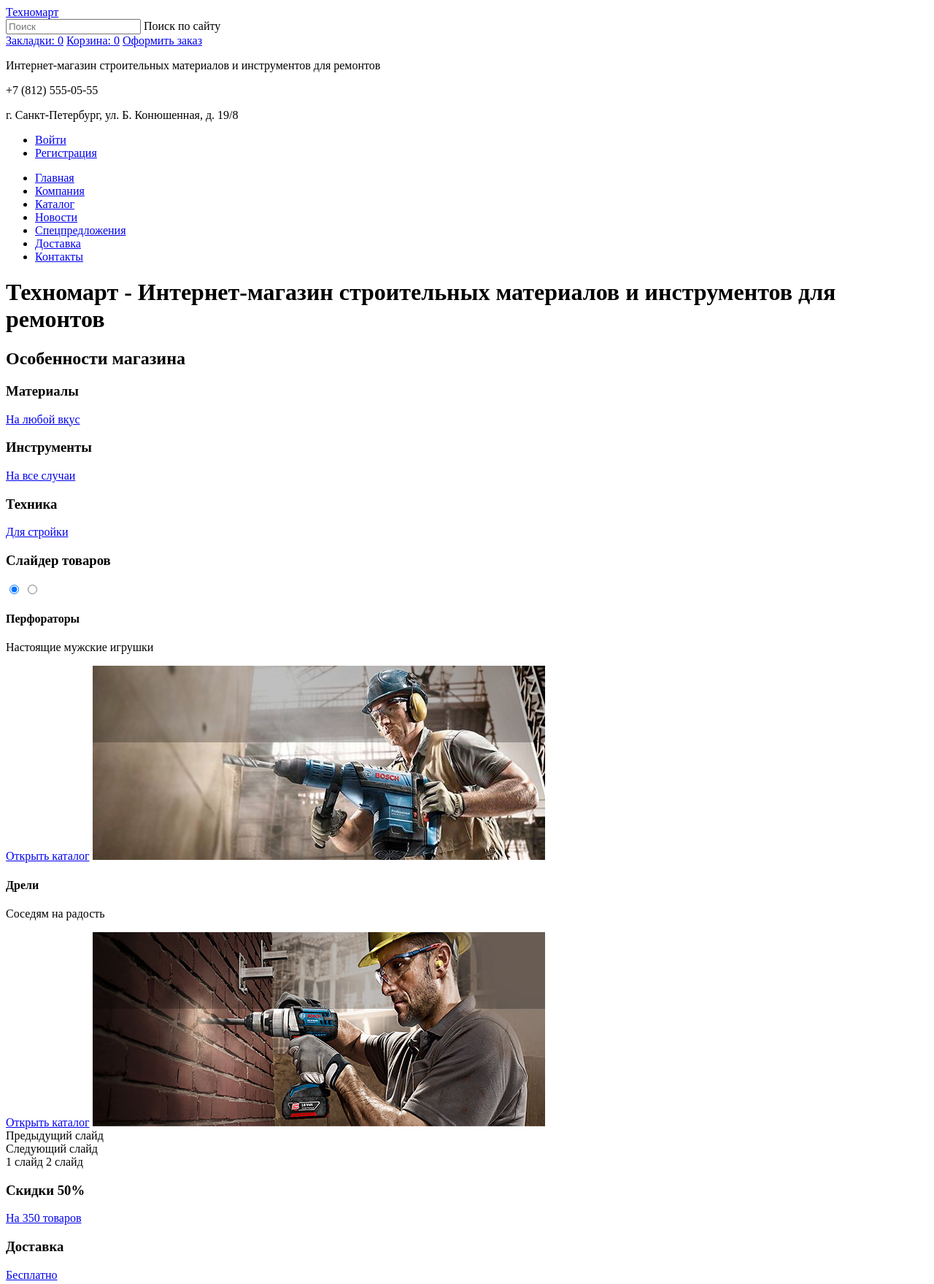
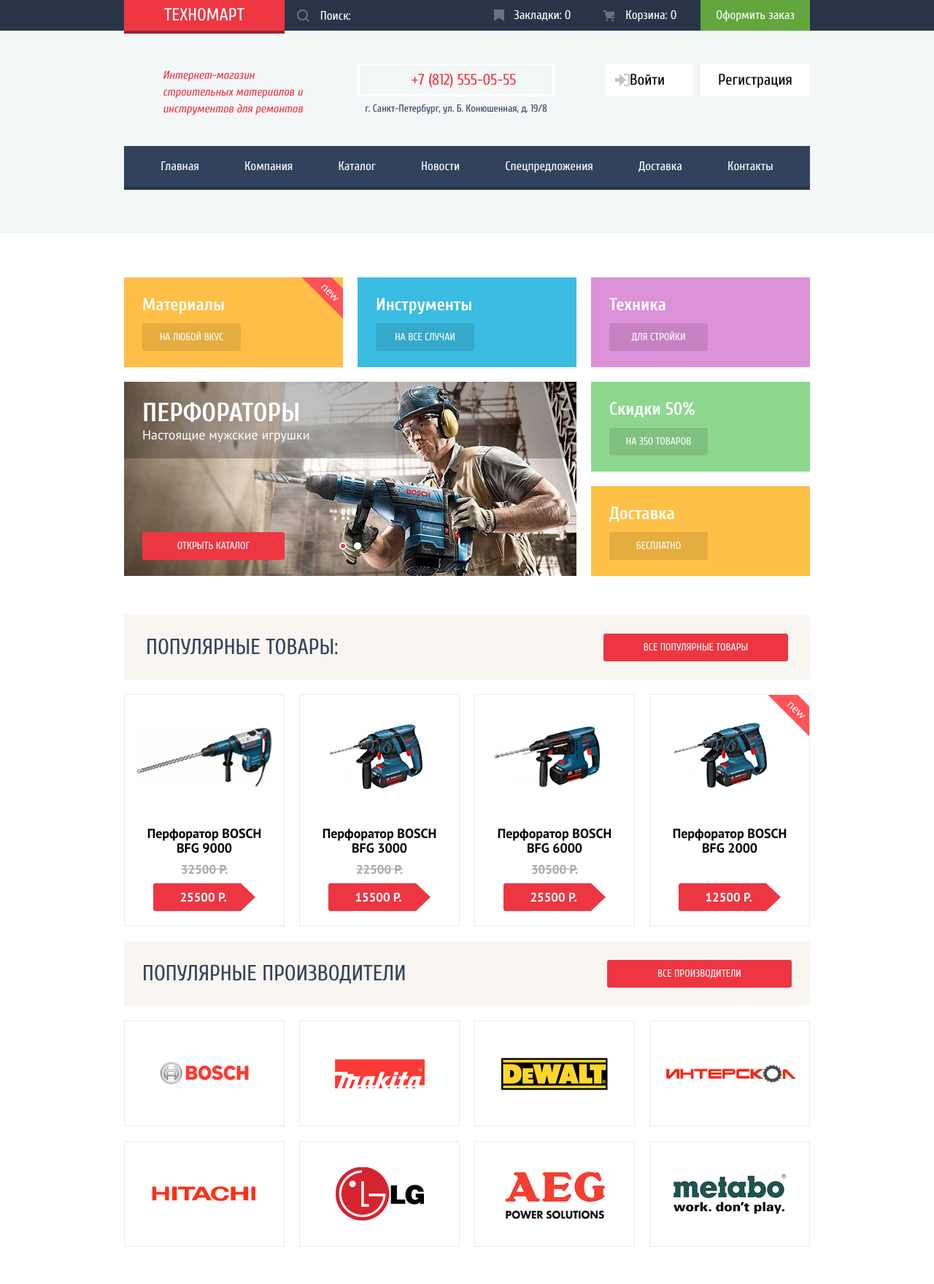
Before and after one commit to pavellbor/Technomart, a plain HTML site: page index.html in a window 1280 px wide. Shown: the top 1759 px of the page at 73% size. Drawn offline with Linux system fonts and the light colour scheme.

Commit message:
Обновляет верстку главной

```diff
--- a/index.html
+++ b/index.html
@@ -3,19 +3,35 @@
 <head>
 	<meta charset="utf-8">
 	<title>Главная - Техномарт</title>
-	<link rel="stylesheet" href="css/normailize.css">
+	<link rel="stylesheet" href="css/normalize.css">
+	<link rel="stylesheet" href="css/style.css">
 </head>
 <body>
-	<header>
+	<header class="site-header">
 		<div class="header-top-box">
-			<div class="central-box">
+			<div class="central">
 				<a class="header-logo" href="#">Техномарт</a>
 				<form class="search-form" action="https://echo.htmlacademy.ru" method="get">
-					<input type="search" name="search" placeholder="Поиск" id="search">
-					<label for="search">Поиск по сайту</label>
+					<input type="search" name="search" placeholder="Поиск:" id="search">
+					<label class="visually-hidden" for="search">Поиск по сайту</label>
+					<svg class="search-icon" xmlns="http://www.w3.org/2000/svg" xmlns:xlink="http://www.w3.org/1999/xlink" width="17px"	height="17px" viewBox="0 0 17 17">
+						<path d="M17,15.586l-3.542-3.542C14.421,10.782,15,9.21,15,7.5C15,3.358,11.643,0,7.5,0C3.358,0,0,3.358,0,7.5
+						C0,11.643,3.358,15,7.5,15c1.71,0,3.282-0.579,4.544-1.542L15.586,17L17,15.586z M2,7.5C2,4.467,4.467,2,7.5,2				C10.532,2,13,4.467,13,7.5c0,3.032-2.468,5.5-5.5,5.5C4.467,13,2,10.532,2,7.5z"/>
+					</svg>
 				</form>
-				<a class="bookmarks" href="#">Закладки: 0</a>
-				<a class="cart" href="#">Корзина: 0</a>
+				<a class="bookmarks" href="#">
+					<svg class="bookmarks-icon" xmlns="http://www.w3.org/2000/svg" xmlns:xlink="http://www.w3.org/1999/xlink" width="14px" height="16px" viewBox="0 0 14 16">
+						<path d="M14,15c0,0.55-0.368,0.741-0.818,0.426l-5.363-3.765c-0.45-0.315-1.187-0.315-1.637,0l-5.364,3.765
+						C0.368,15.741,0,15.55,0,15V1c0-0.55,0.45-1,1-1h12c0.55,0,1,0.45,1,1V15z"/>
+					</svg>
+				Закладки: 0</a>
+				<a class="cart" href="#">
+					<svg class="cart-icon" xmlns="http://www.w3.org/2000/svg" xmlns:xlink="http://www.w3.org/1999/xlink" width="15px" height="15px" viewBox="0 0 15 15">
+						<circle cx="4.5" cy="13.5" r="1.5"/>
+						<circle cx="12.5" cy="13.5" r="1.5"/>
+						<polygon points="15,2 4.07,2 3.648,0 0,0 0,2 2.031,2 4.016,11 15,11 15,9 9.441,9 15,6.951"/>
+					</svg>
+				Корзина: 0</a>
 				<a class="order-button" href="#">Оформить заказ</a>
 			</div>
 		</div>
@@ -26,7 +42,16 @@
 				<p class="header-adress">г. Санкт-Петербург, ул. Б. Конюшенная, д. 19/8</p>
 			</div>
 			<ul class="user-cabinet-list">
-				<li class="user-cabinet-item input"><a href="#">Войти</a></li>
+				<li class="user-cabinet-item input">
+					<a href="#">
+						<svg class="login-icon" xmlns="http://www.w3.org/2000/svg" xmlns:xlink="http://www.w3.org/1999/xlink" width="20px" height="17px" viewBox="0 0 20 17">
+							<polygon points="14.875,8.5 6,0 6,6 0,6 0,11 6,11 6,17"/>
+							<path d="M16.986,15.01h-5.027V17h5.027c2.178,0,3.004-1.81,3.029-3.026V3.028C19.99,1.811,19.164,0,16.986,0h-5.027
+							v1.99h5.027c0.839,0,0.992,0.681,1.01,1.057v10.904C17.979,14.327,17.825,15.01,16.986,15.01z"/>
+						</svg>
+						Войти
+					</a>
+				</li>
 				<li class="user-cabinet-item registration"><a href="#">Регистрация</a></li>
 			</ul>
 		</div>
@@ -46,38 +71,37 @@
 		<h1 class="visually-hidden">Техномарт - Интернет-магазин строительных материалов и инструментов для ремонтов</h1>
 		<section class="features central">
 			<h2 class="visually-hidden">Особенности магазина</h2>
-			<section class="features-item materials">
+			<section class="features-item materials new">
 				<h3 class="features-item-title">Материалы</h3>
-				<a class="features-item-button" href="#">На любой вкус</a>
+				<a class="button features-item-button" href="#">На любой вкус</a>
 			</section>
 			<section class="features-item instruments">
 				<h3 class="features-item-title">Инструменты</h3>
-				<a class="features-item-button" href="#">На все случаи</a>
+				<a class="button features-item-button" href="#">На все случаи</a>
 			</section>
 			<section class="features-item technic">
 				<h3 class="features-item-title">Техника</h3>
-				<a class="features-item-button" href="#">Для стройки</a>
+				<a class="button features-item-button" href="#">Для стройки</a>
 			</section>
 			<article class="features-slider">
 				<h3 class="visually-hidden">Слайдер товаров</h3>
 				<input type="radio" name="features-slider" value="features-slider-1" id="features-slider-1" checked>
 				<input type="radio" name="features-slider" value="features-slider-2" id="features-slider-2">
-				<section class="features-slider-item">
+				<section class="features-slider-item first">
 					<h4 class="features-slider-title">Перфораторы</h4>
 					<p class="features-slider-desc">Настоящие мужские игрушки</p>
-					<a class="features-slider-button" href="#">Открыть каталог</a>
-					<img class="features-slider" src="img/slider-1-photo.jpg" width="620" height="266" alt="Фото мужчины с перфоратором">
+					<a class="button features-slider-button" href="#">Открыть каталог</a>
+					<img class="features-slider-img" src="img/slider-1-photo.jpg" width="620" height="266" alt="Фото мужчины с перфоратором">
 				</section>
-				<section class="features-slider-item">
+				<section class="features-slider-item second">
 					<h4 class="features-slider-title">Дрели</h4>
 					<p class="features-slider-desc">Соседям на радость</p>
-					<a class="features-slider-button" href="#">Открыть каталог</a>
-					<img class="features-slider" src="img/slider-2-photo.jpg" width="620" height="266" alt="Фото мужчины с дрелью">
+					<a class="button features-slider-button" href="#">Открыть каталог</a>
+					<img class="features-slider-img" src="img/slider-2-photo.jpg" width="620" height="266" alt="Фото мужчины с дрелью">
 				</section>
-				<div class="slider-control">
 				<div class="arrows-container">
-						<div class="arrow left">Предыдущий слайд</div>
-						<div class="arrow right">Следующий слайд</div>
+					<label class="arrow left" for="features-slider-1"><span class="visually-hidden">Предыдущий слайд</span></label>
+					<label class="arrow right" for="features-slider-2"><span class="visually-hidden">Следующий слайд</span></label>
 				</div>
 				<div class="radio-container">
 					<label class="radio-button" for="features-slider-1">
@@ -87,82 +111,107 @@
 						<span class="visually-hidden">2 слайд</span>
 					</label>
 				</div>
-				</div>
 			</article>
 			<section class="features-item discount">
 				<h3 class="features-item-title">Скидки 50%</h3>
-				<a class="features-item-button" href="#">На 350 товаров</a>
+				<a class="button features-item-button" href="#">На 350 товаров</a>
 			</section>
 			<section class="features-item delivery">
 				<h3 class="features-item-title">Доставка</h3>
-				<a class="features-item-button" href="#">Бесплатно</a>
+				<a class="button features-item-button" href="#">Бесплатно</a>
 			</section>
 		</section>
-		<section class="popular">
+		<section class="popular central">
 			<div class="popular-title-container">
 				<h2 class="popular-title">Популярные товары:</h2>
-				<a class="popular-button" href="#">Все популярные товары</a>
+				<a class="button popular-button" href="#">Все популярные товары</a>
 			</div>
 			<article class="popular-item">
+				<div class="popular-img-container">
 					<img class="popular-item-img" src="img/popular-1-photo.png" width="184" height="164" alt="Фото перфоратора BOSCH BFG 9000">
+				</div>
 				<h3 class="popular-item-title">Перфоратор BOSCH BFG 9000</h3>
 				<span class="popular-old-price">32500 Р.</span>
 				<span class="popular-new-price">25500 Р.</span>
+				<div class="buttons-box">
+					<a class="catalog-item-button buy" href="#">Купить</a>
+					<a class="catalog-item-button bookmarks" href="#">В закладки</a>
+				</div>
 			</article>
 			<article class="popular-item">
+				<div class="popular-img-container">
 					<img class="popular-item-img" src="img/popular-2-photo.png" width="127" height="112" alt="Фото перфоратора BOSCH BFG 3000">
+				</div>
 				<h3 class="popular-item-title">Перфоратор BOSCH BFG 3000</h3>
 				<span class="popular-old-price">22500 Р.</span>
 				<span class="popular-new-price">15500 Р.</span>
+				<div class="buttons-box">
+					<a class="catalog-item-button buy" href="#">Купить</a>
+					<a class="catalog-item-button bookmarks" href="#">В закладки</a>
+				</div>
 			</article>
 			<article class="popular-item">
+				<div class="popular-img-container">
 					<img class="popular-item-img" src="img/popular-3-photo.png" width="144" height="128" alt="Фото перфоратора BOSCH BFG 6000">
+				</div>
 				<h3 class="popular-item-title">Перфоратор BOSCH BFG 6000</h3>
 				<span class="popular-old-price">30500 Р.</span>
 				<span class="popular-new-price">25500 Р.</span>
+				<div class="buttons-box">
+					<a class="catalog-item-button buy" href="#">Купить</a>
+					<a class="catalog-item-button bookmarks" href="#">В закладки</a>
+				</div>
 			</article>
-			<article class="popular-item">
+			<article class="popular-item new">
+				<div class="popular-img-container">
 					<img class="popular-item-img" src="img/popular-4-photo.png" width="127" height="112" alt="Фото перфоратора BOSCH BFG 2000">
+				</div>
 				<h3 class="popular-item-title">Перфоратор BOSCH BFG 2000</h3>
 				<span class="popular-new-price">12500 Р.</span>
+				<div class="buttons-box">
+					<a class="catalog-item-button buy" href="#">Купить</a>
+					<a class="catalog-item-button bookmarks" href="#">В закладки</a>
+				</div>
 			</article>
 		</section>
-		<section class="manufacturers">
+		<section class="manufacturers central">
 			<div class="manufacturers-title-container">
 				<h2 class="manufacturers-title">Популярные производители</h2>
-				<a class="manufacturers-button" href="#">Все производители</a>
+				<a class="button manufacturers-button" href="#">Все производители</a>
 			</div>
 			<div class="manufacturers-item">
-				<img class="manufacturers-item-img" src="img/manufacturers-1-image.png" width="126" height="37" alt="Bosch">
+				<a href="#"><img class="manufacturers-item-img" src="img/manufacturers-1-image.png" width="126" height="37" alt="Bosch"></a>
 			</div>
 			<div class="manufacturers-item">
-				<img class="manufacturers-item-img" src="img/manufacturers-2-image.png" width="123" height="40" alt="Makita">
+				<a href="#"><img class="manufacturers-item-img" src="img/manufacturers-2-image.png" width="123" height="40" alt="Makita"></a>
 			</div>
 			<div class="manufacturers-item">
-				<img class="manufacturers-item-img" src="img/manufacturers-3-image.png" width="146" height="44" alt="Dewalt">
+				<a href="#"><img class="manufacturers-item-img" src="img/manufacturers-3-image.png" width="146" height="44" alt="Dewalt"></a>
 			</div>
 			<div class="manufacturers-item">
-				<img class="manufacturers-item-img" src="img/manufacturers-4-image.png" width="200" height="30" alt="Интерскол">
+				<a href="#"><img class="manufacturers-item-img" src="img/manufacturers-4-image.png" width="200" height="30" alt="Интерскол"></a>
 			</div>
 			<div class="manufacturers-item">
-				<img class="manufacturers-item-img" src="img/manufacturers-5-image.png" width="169" height="31" alt="Hitachi">
+				<a href="#"><img class="manufacturers-item-img" src="img/manufacturers-5-image.png" width="169" height="31" alt="Hitachi"></a>
 			</div>
 			<div class="manufacturers-item">
-				<img class="manufacturers-item-img" src="img/manufacturers-6-image.png" width="121" height="73" alt="Lg">
+				<a href="#"><img class="manufacturers-item-img" src="img/manufacturers-6-image.png" width="121" height="73" alt="Lg"></a>
 			</div>
 			<div class="manufacturers-item">
-				<img class="manufacturers-item-img" src="img/manufacturers-7-image.png" width="151" height="96" alt="Aeg">
+				<a href="#"><img class="manufacturers-item-img" src="img/manufacturers-7-image.png" width="151" height="96" alt="Aeg"></a>
 			</div>
 			<div class="manufacturers-item">
-				<img class="manufacturers-item-img" src="img/manufacturers-8-image.png" width="204" height="69" alt="Metabo">
+				<a href="#"><img class="manufacturers-item-img" src="img/manufacturers-8-image.png" width="204" height="69" alt="Metabo"></a>
 			</div>
 		</section>
 		<section class="services">
+			<div class="central">
+				<h2 class="services-title">Сервисы</h2>
+				<p class="services-desc">Хороший интернет-магазин отличается от плохого не только ценами! Мы стараемся изо всех сил, чтобы сделать ваши покупки приятными.</p>
 				<input type="radio" name="services" value="services-delivery" id="services-delivery" checked>
 				<input type="radio" name="services" value="services-guarantee" id="services-guarantee">
 				<input type="radio" name="services" value="services-loan" id="services-loan">
-			<h2 class="services-title">Сервисы</h2>
-			<p class="services-desc">Хороший интернет-магазин отличается от плохого не только ценами! Мы стараемся изо всех сил, чтобы сделать ваши покупки приятными.</p>
+				<div class="services-container">
 					<div class="services-control">
 						<label class="services-label" for="services-delivery">Доставка</label>
 						<label class="services-label" for="services-guarantee">Гарантия</label>
@@ -171,7 +220,7 @@
 					<div class="services-item-container">
 						<section class="services-item delivery">
 							<h3 class="services-item-title">Доставка</h3>
-					<p class="services-item-desc">Мы с удовольствием доставим ваш товар прямо к вашему подъезду совершенно бесплатно! Ведь мы неплохо заработаем, поднимая его на ваш этаж!</p>
+							<p class="services-item-desc">Мы с удовольствием доставим ваш товар прямо<br> к вашему подъезду совершенно бесплатно!<br> Ведь мы неплохо заработаем,<br> поднимая его на ваш этаж!</p>
 						</section>
 						<section class="services-item guarantee">
 							<h3 class="services-item-title">Гарантия</h3>
@@ -180,13 +229,15 @@
 						<section class="services-item loan">
 							<h3 class="services-item-title">Кредит</h3>
 							<p class="services-item-desc">Залезть в долговую яму стало проще! Кредитные консультанты придут вам на помощь.</p>
-					<a class="services-item-button" href="#">Отправить заявку</a>
+							<a class="button services-item-button" href="#">Отправить заявку</a>
 						</section>
 					</div>
+				</div>
+			</div>
 		</section>
-		<div class="two-columns-box">
+		<div class="two-columns-box central">
 			<section class="about-us">
-				<h2 class="about-us-title">Компания "Техномарт"</h2>
+				<h2 class="about-us-title">Компания «Техномарт»</h2>
 				<p class="about-us-desc">Настоящий мужской шоппинг начинается здесь! Огромный выбор товаров для ремонта и строительства не оставит равнодушными любителей сэкономить на гастарбайтерах.</p>
 				<p class="about-us-desc">Мы можем доставить ваш товар в самые отдаленные точки России! Техномарт работает со многими транспортными компаниями:</p>
 				<ul class="about-us-list">
@@ -194,18 +245,18 @@
 					<li class="about-us-item">Автотрейдинг</li>
 					<li class="about-us-item">ЖелДорЭкспедиция</li>
 				</ul>
-				<a class="about-us-button" href="#">Подробнее о компании</a>
+				<a class="button about-us-button" href="#">Подробнее о компании</a>
 			</section>
 			<section class="contacts">
 				<h2 class="contacts-title">Контакты</h2>
-				<p class="contacts-desc">Вы можете забрать товар сами, заехав в наш офис:</p>
-				<img class="contacts-img" src="img/contacts-image.jpg" width="300" height="158" alt="Санкт-Петербург, Большая Конюшенная ул., 19">
-				<a class="contacts-button" href="#">Заблудились? Напишите нам!</a>
+				<p class="contacts-desc">Вы можете забрать товар сами,<br> заехав в наш офис:</p>
+				<a class="contacts-img-link" href="#"><img class="contacts-img" src="img/contacts-image.jpg" width="300" height="158" alt="Санкт-Петербург, Большая Конюшенная ул., 19"></a>
+				<a class="button contacts-button" href="#">Заблудились? Напишите нам!</a>
 			</section>
 		</div>
 	</main>
-	<footer>
-		<div class="footer-top">
+	<footer class="site-footer">
+		<div class="footer-top central">
 			<a class="footer-logo" href="#">Техномарт</a>
 			<ul class="footer-nav-list">
 				<li class="footer-nav-item"><a href="#">Компания</a></li>
@@ -215,7 +266,7 @@
 				<li class="footer-nav-item"><a href="#">Контакты</a></li>
 			</ul>
 		</div>
-		<div class="footer-middle">
+		<div class="footer-middle central">
 			<p class="footer-contacts">г. Санкт-Петербург, ул. Б. Конюшенная, д. 19/8<br> +7 (812) 555-05-55</p>
 			<ul class="footer-catalog-nav-list">
 				<li class="footer-catalog-nav-item"><a href="#">Материалы</a></li>
@@ -225,19 +276,22 @@
 			</ul>
 		</div>
 		<div class="footer-bottom">
+			<div class="central">
 				<p class="copyright">© 2010–2017 Компания «Техномарт»<br> Все права защищены</p>
 				<ul class="social-list">
 					<li class="social-item vk"><a href="#"><span class="visually-hidden">Вконтакте</span></a></li>
 					<li class="social-item fb"><a href="#"><span class="visually-hidden">Фейсбук</span></a></li>
-				<li class="social-item inst"><a href="#"><span class="visually-hidden">Инстаграмм</span></a></li>
+					<li class="social-item insta"><a href="#"><span class="visually-hidden">Инстаграмм</span></a></li>
 				</ul>
 				<p class="footer-email">Обратная связь:<br> <a href="mailto:mail@htmlacademy.ru">mail@htmlacademy.ru</a></p>
 				<p class="footer-developer">Разработано –<br> <a href="#">htmlacademy.ru</a></p>
+			</div>
 		</div>
 	</footer>
 	<section class="modal modal-feedback">
 		<h2 class="visually-hidden">Обратная связь</h2>
 		<form class="feedback-form" action="https://echo.htmlacademy.ru" method="POST">
+			<div class="feedback-form-container">
 				<div class="feedback-user-info">
 					<p class="user-info-field">
 						<label for="feedback-username">Ваше имя:</label>
@@ -252,15 +306,18 @@
 					<label for="feedback-text">Текст письма:</label>
 					<textarea name="feedback-text" placeholder="В свободной форме" id="feedback-text"></textarea>
 				</p>
+			</div>
 			<div class="feedback-button-box">
-				<button class="feedback-button" type="submit">Отправить</button>
+				<button class="button feedback-button" type="submit">Отправить</button>
 			</div>
 			<button class="modal-close" type="button"><span class="visually-hidden">Закрыть</span></button>
 		</form>
 	</section>
 	<section class="modal modal-map">
-		<h2 class="visully-hidden">Карта</h2>
+		<h2 class="visually-hidden">Карта</h2>
+		<iframe src="https://www.google.com/maps/embed?pb=!1m18!1m12!1m3!1d2376.759929201835!2d30.32170599718076!3d59.938631576705546!2m3!1f0!2f0!3f0!3m2!1i1024!2i768!4f13.1!3m3!1m2!1s0x4696310fb661d55f%3A0xd0cc7f055debe430!2z0JHQvtC70YzRiNCw0Y8g0JrQvtC90Y7RiNC10L3QvdCw0Y8g0YPQuy4sINCh0LDQvdC60YIt0J_QtdGC0LXRgNCx0YPRgNCzLCAxOTExODY!5e0!3m2!1sru!2sru!4v1554444631707!5m2!1sru!2sru" width="940" height="446" frameborder="0" style="border:0" allowfullscreen></iframe>
 		<button class="modal-close" type="button"><span class="visually-hidden">Закрыть</span></button>
 	</section>
+	<script src="js/script.js"></script>
 </body>
 </html>
```
Lines whose indentation alone changed are shown as unchanged.
